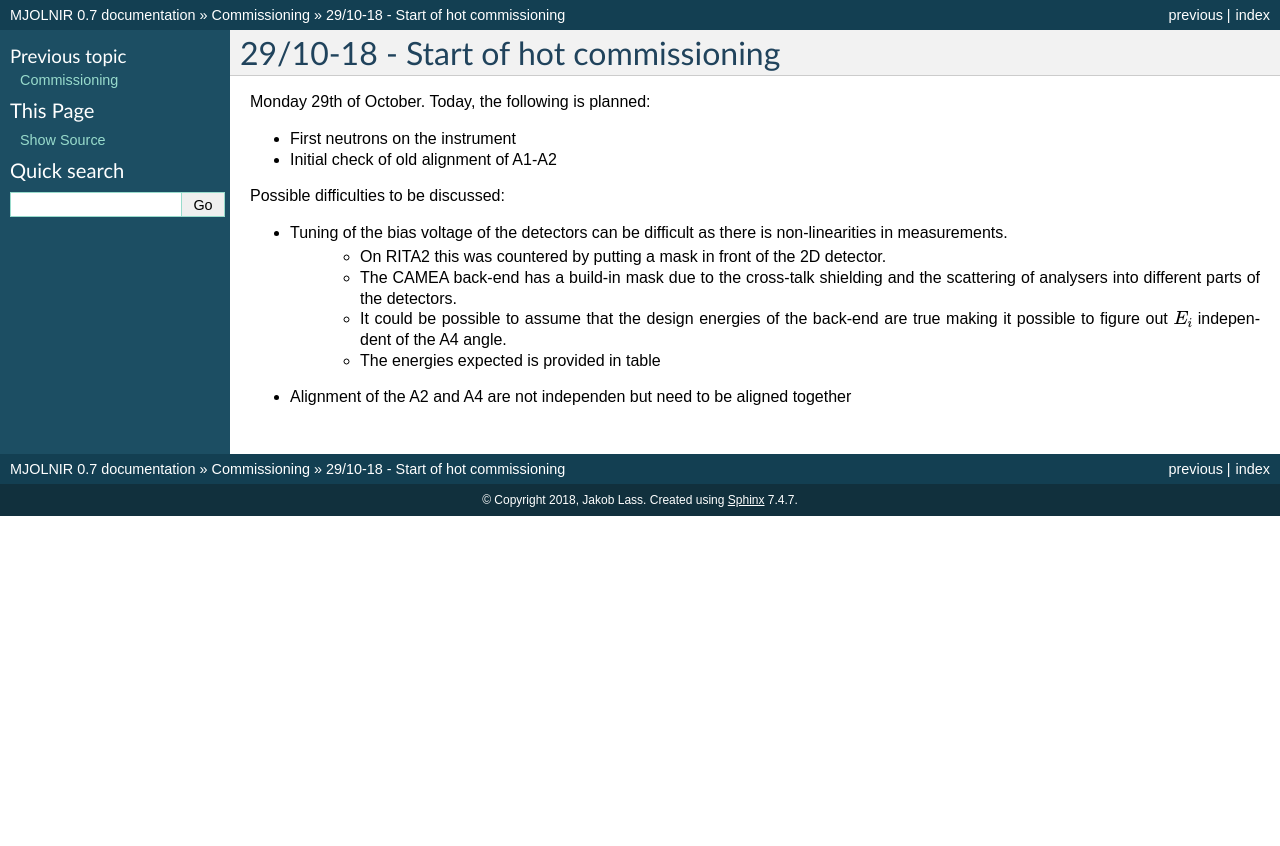
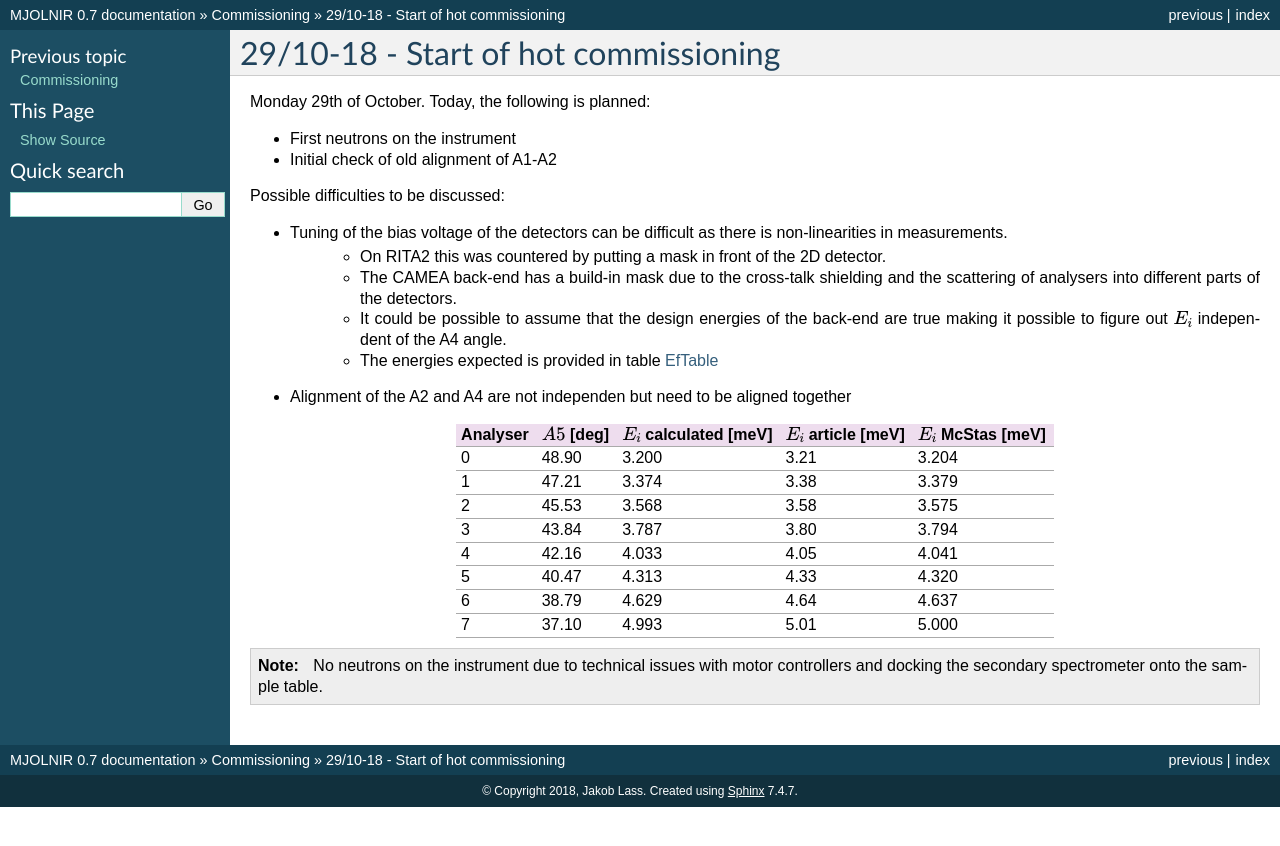
Before and after one commit to MJOLNIRPackage/MJOLNIR, a Sphinx documentation site: the page built from docs/Commissioning/291018.rst, in a window 1280 px wide. Shown: the top 846 px of the page. Built offline with Sphinx 7.4.7, drawn with Linux system fonts in a browser that asks for light colours.

Commit message:
Update Commissioning log-book

```diff
--- a/docs/Commissioning/291018.rst
+++ b/docs/Commissioning/291018.rst
@@ -13,5 +13,32 @@ Possible difficulties to be discussed:
     - On RITA2 this was countered by putting a mask in front of the 2D detector.
     - The CAMEA back-end has a build-in mask due to the cross-talk shielding and the scattering of analysers into different parts of the detectors.
     - It could be possible to assume that the design energies of the back-end are true making it possible to figure out :math:`E_i` independent of the A4 angle.
-    - The energies expected is provided in table
+    - The energies expected is provided in table EfTable_
 - Alignment of the A2 and A4 are not independen but need to be aligned together
+
+
+
+.. _EfTable:
+
++----------+------------------+------------------------------+---------------------------+--------------------------+
+| Analyser | :math:`A5` [deg] | :math:`E_i` calculated [meV] | :math:`E_i` article [meV] | :math:`E_i` McStas [meV] |
++==========+==================+==============================+===========================+==========================+
+| 0        | 48.90            | 3.200                        | 3.21                      | 3.204                    |
++----------+------------------+------------------------------+---------------------------+--------------------------+
+| 1        | 47.21            | 3.374                        | 3.38                      | 3.379                    |
++----------+------------------+------------------------------+---------------------------+--------------------------+
+| 2        | 45.53            | 3.568                        | 3.58                      | 3.575                    |
++----------+------------------+------------------------------+---------------------------+--------------------------+
+| 3        | 43.84            | 3.787                        | 3.80                      | 3.794                    |
++----------+------------------+------------------------------+---------------------------+--------------------------+
+| 4        | 42.16            | 4.033                        | 4.05                      | 4.041                    |
++----------+------------------+------------------------------+---------------------------+--------------------------+
+| 5        | 40.47            | 4.313                        | 4.33                      | 4.320                    |
++----------+------------------+------------------------------+---------------------------+--------------------------+
+| 6        | 38.79            | 4.629                        | 4.64                      | 4.637                    |
++----------+------------------+------------------------------+---------------------------+--------------------------+
+| 7        | 37.10            | 4.993                        | 5.01                      | 5.000                    |
++----------+------------------+------------------------------+---------------------------+--------------------------+
+
+.. note::
+    No neutrons on the instrument due to technical issues with motor controllers and docking the secondary spectrometer onto the sample table.
--- /dev/null
+++ b/docs/Commissioning/301018.rst
@@ -0,0 +1,4 @@
+30/10-18 - Start of hot commissioning
+^^^^^^^^^^^^^^^^^^^^^^^^^^^^^^^^^^^^^
+
+Something new?
```
Also changed, not shown: docs/Commissioning/Commissioning.rst (+7 -1 lines).
